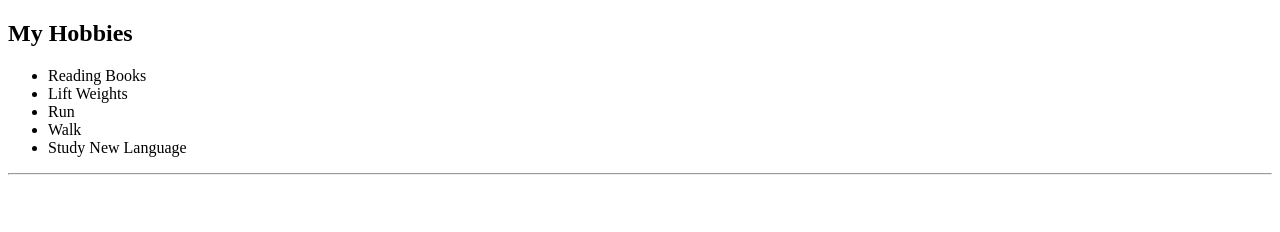
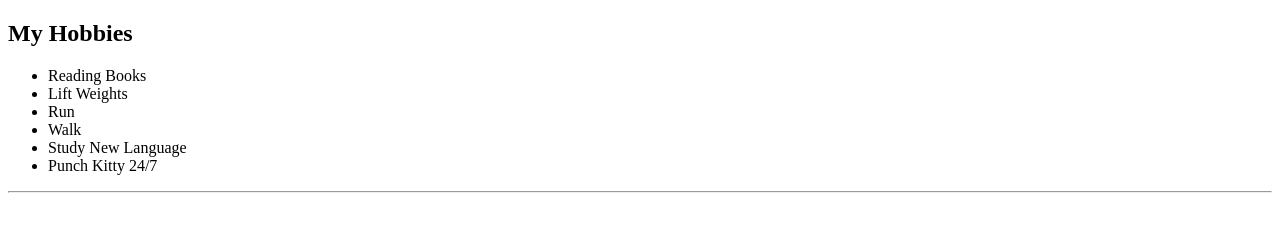
Before and after one commit to dark-noburu25/capstone-project-1, a plain HTML site: page hobbies.html in a window 1280 px wide. Drawn offline with Linux system fonts and the light colour scheme.

Commit message:
Update hobbies.html

```diff
--- a/hobbies.html
+++ b/hobbies.html
@@ -13,6 +13,7 @@
       <li>Run</li>
       <li>Walk</li>
       <li>Study New Language</li>
+      <li>Punch Kitty 24/7</li>
     </ul>
 
     <hr />
```
